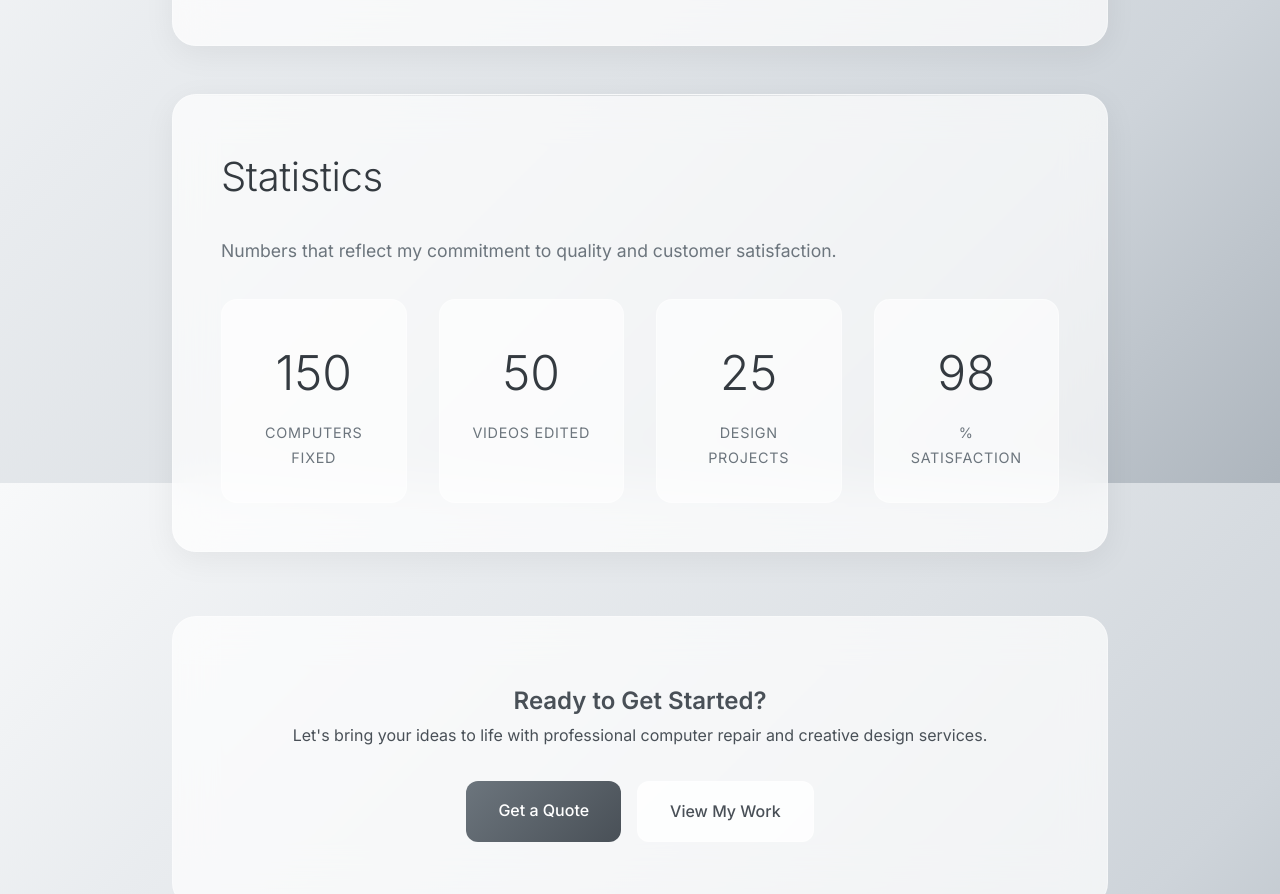
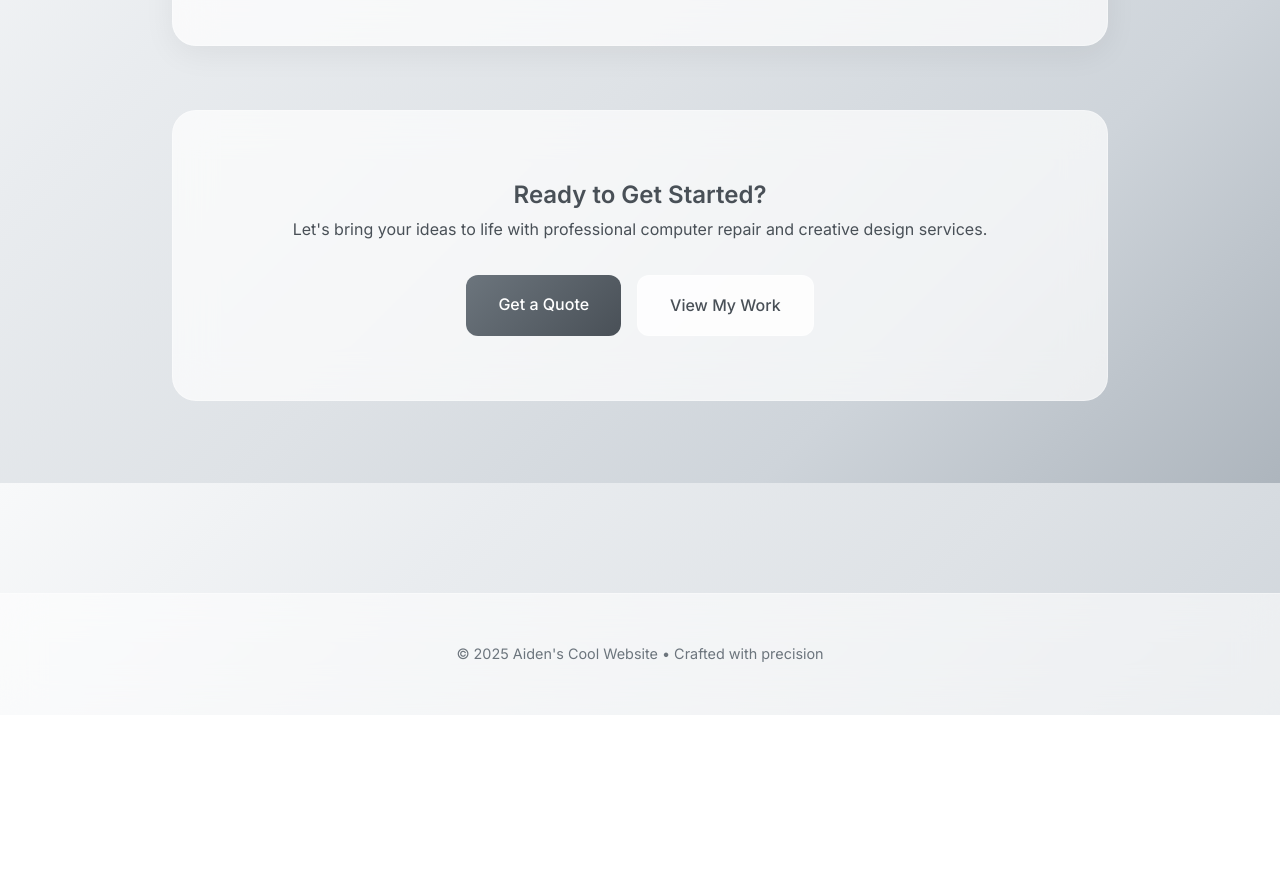
Before and after one commit to TheKoolAidManw/aidenscoolwebsite, a plain HTML site: page index.html in a window 1280 px wide. Shown: the part 3517-4411 px from the top of the page. After the commit the page ends 4232 px from the top, so only its background shows below. Drawn offline with Linux system fonts and the light colour scheme.

Commit message:
Remove statistics section and create comprehensive README with blog and portfolio instructions

```diff
--- a/index.html
+++ b/index.html
@@ -594,42 +594,6 @@
         font-size: 1.1rem;
     }
 
-    /* Statistics section */
-    .stats-grid {
-        display: grid;
-        grid-template-columns: repeat(auto-fit, minmax(150px, 1fr));
-        gap: 2rem;
-        margin-top: 2rem;
-    }
-
-    .stat-item {
-        text-align: center;
-        padding: 2rem;
-        background: rgba(255, 255, 255, 0.6);
-        border-radius: 16px;
-        border: 1px solid rgba(255, 255, 255, 0.4);
-        transition: all 0.3s ease;
-    }
-
-    .stat-item:hover {
-        background: rgba(255, 255, 255, 0.8);
-        transform: translateY(-4px);
-    }
-
-    .stat-number {
-        font-size: 3rem;
-        font-weight: 300;
-        color: #343a40;
-        margin-bottom: 0.5rem;
-    }
-
-    .stat-label {
-        color: #6c757d;
-        font-size: 0.9rem;
-        text-transform: uppercase;
-        letter-spacing: 0.05em;
-    }
-
     /* CTA section */
     .cta-section {
         text-align: center;
@@ -740,9 +704,7 @@
             grid-template-columns: 1fr;
         }
 
-        .stats-grid {
-            grid-template-columns: repeat(2, 1fr);
-        }
+
 
         .cta-buttons {
             flex-direction: column;
@@ -858,28 +820,7 @@
             </div>
         </section>
 
-        <section class="section">
-            <h2>Statistics</h2>
-            <p>Numbers that reflect my commitment to quality and customer satisfaction.</p>
-            <div class="stats-grid">
-                <div class="stat-item">
-                    <div class="stat-number" data-target="150">0</div>
-                    <div class="stat-label">Computers Fixed</div>
-                </div>
-                <div class="stat-item">
-                    <div class="stat-number" data-target="50">0</div>
-                    <div class="stat-label">Videos Edited</div>
-                </div>
-                <div class="stat-item">
-                    <div class="stat-number" data-target="25">0</div>
-                    <div class="stat-label">Design Projects</div>
-                </div>
-                <div class="stat-item">
-                    <div class="stat-number" data-target="98">0</div>
-                    <div class="stat-label">% Satisfaction</div>
-                </div>
-            </div>
-        </section>
+
 
         <div class="cta-section">
             <h2>Ready to Get Started?</h2>
@@ -916,41 +857,7 @@ document.querySelectorAll('.section').forEach(section => {
     observer.observe(section);
 });
 
-// Animated statistics
-function animateStats() {
-    const stats = document.querySelectorAll('.stat-number');
 
-    stats.forEach(stat => {
-        const target = parseInt(stat.getAttribute('data-target'));
-        const duration = 2000; // 2 seconds
-        const increment = target / (duration / 16); // 60fps
-        let current = 0;
-
-        const timer = setInterval(() => {
-            current += increment;
-            if (current >= target) {
-                current = target;
-                clearInterval(timer);
-            }
-            stat.textContent = Math.floor(current);
-        }, 16);
-    });
-}
-
-// Trigger stats animation when stats section is visible
-const statsSection = document.querySelector('.stats-grid');
-if (statsSection) {
-    const statsObserver = new IntersectionObserver((entries) => {
-        entries.forEach(entry => {
-            if (entry.isIntersecting) {
-                animateStats();
-                statsObserver.unobserve(entry.target);
-            }
-        });
-    }, { threshold: 0.5 });
-
-    statsObserver.observe(statsSection);
-}
 
 // Smooth scrolling for anchor links
 document.querySelectorAll('a[href^="#"]').forEach(anchor => {
```
Also changed, not shown: 1 other file.
